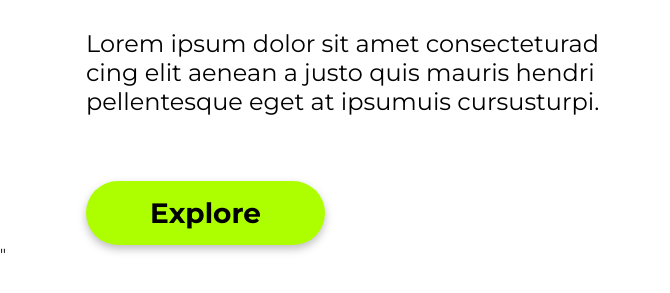
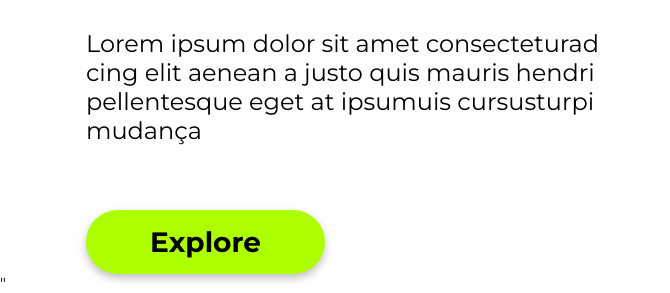
Before and after one commit to jboaraocwb/projeto-we-care, a plain HTML site: page index.html in a window 1280 px wide. Shown: the part 929-1222 px from the top of the page, without its empty margins (0-670 px from the left). Before the commit the page ends 1193 px from the top, so only its background shows below. Drawn offline with Linux system fonts and the light colour scheme.

Commit message:
mudança no paragrafo principal

```diff
--- a/index.html
+++ b/index.html
@@ -26,7 +26,7 @@
             <h2>About your pet</h2>
             <p>Lorem ipsum dolor sit amet consecteturad
                 cing elit aenean a justo quis mauris hendri
-                pellentesque eget at ipsumuis cursusturpi.</p>
+                pellentesque eget at ipsumuis cursusturpi mudança</p>
             <button class="button-main">Explore</button>
         </section>
 
```
